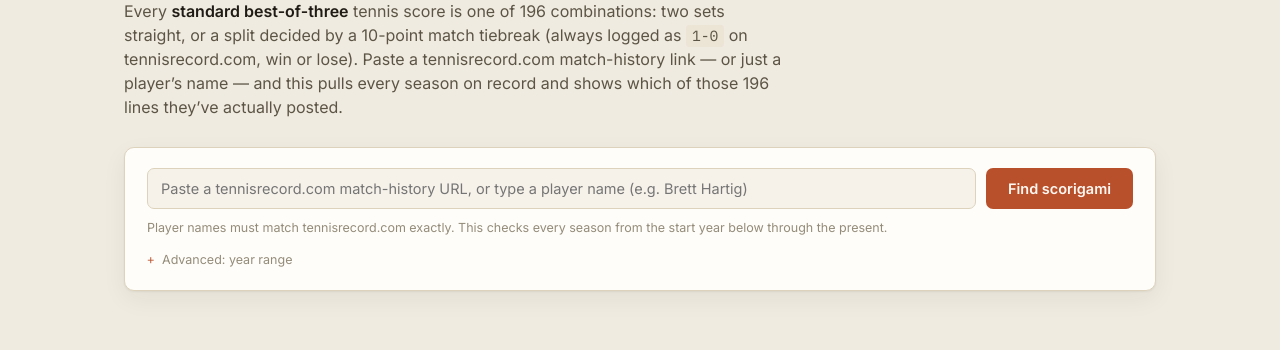
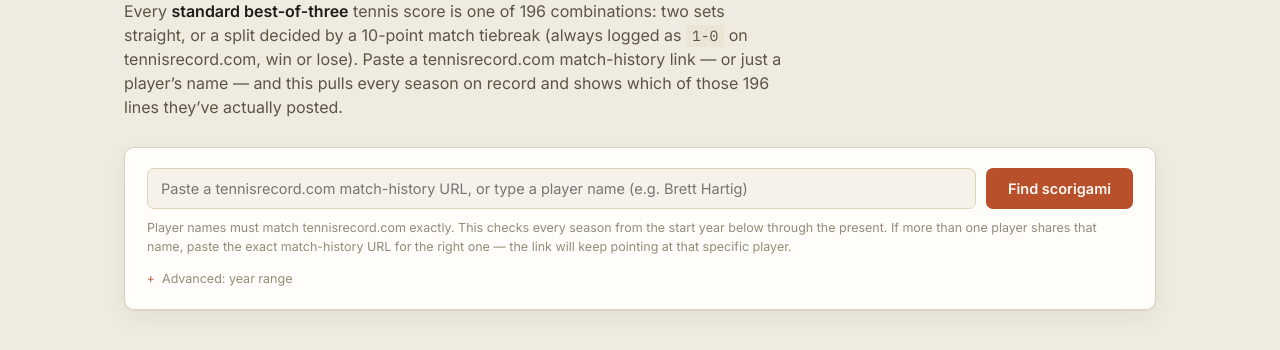
Before and after one commit to ustascorigami/USTA, a Flask app: page / in a window 1280 px wide. Shown: the part 139-489 px from the top of the page. Run offline with Flask 3, Linux system fonts and the light colour scheme.

Commit message:
Add files via upload

```diff
--- a/webapp/app.py
+++ b/webapp/app.py
@@ -5,7 +5,7 @@ import time
 
 from flask import Flask, jsonify, render_template, request
 
-from scorigami_lib import ScorigamiError, build_report, extract_player_name
+from scorigami_lib import ScorigamiError, build_report, extract_player_query
 
 app = Flask(__name__)
 
@@ -57,17 +57,20 @@ def api_scorigami():
         return jsonify({"error": "That's more than 60 years of history in one request — narrow the range."}), 400
 
     try:
-        player = extract_player_name(user_input)
+        query = extract_player_query(user_input)
     except ScorigamiError as e:
         return jsonify({"error": str(e)}), 400
 
-    cache_key = (player.lower(), start_year, end_year)
+    player = query["player"]
+    disambig = query["disambig"]
+
+    cache_key = (player.lower(), disambig, start_year, end_year)
     cached = _cache_get(cache_key)
     if cached is not None:
         return jsonify(cached)
 
     try:
-        report = build_report(player, start_year, end_year)
+        report = build_report(player, start_year, end_year, disambig=disambig)
     except ScorigamiError as e:
         return jsonify({"error": str(e)}), 404
     except Exception as e:  # noqa: BLE001
--- a/webapp/scorigami_lib.py
+++ b/webapp/scorigami_lib.py
@@ -52,8 +52,18 @@ class ScorigamiError(Exception):
     pass
 
 
-def extract_player_name(user_input: str) -> str:
-    """Accept either a full tennisrecord.com URL or a bare player name."""
+def extract_player_query(user_input: str) -> dict:
+    """
+    Accept either a full tennisrecord.com URL or a bare player name.
+    Returns {"player": str, "disambig": str | None}.
+
+    When multiple players share a name, tennisrecord.com disambiguates them
+    with an "s" query param (e.g. ...&playername=Ryan%20White&s=2...) once
+    you've picked the right one on their site. If a pasted URL carries that
+    param, we carry it through on every year's request so the app pulls the
+    same player's history the user actually landed on, instead of guessing
+    from the bare name.
+    """
     s = (user_input or "").strip()
     if not s:
         raise ScorigamiError("Please enter a tennisrecord.com URL or a player name.")
@@ -68,12 +78,21 @@ def extract_player_name(user_input: str) -> str:
                 "Couldn't find a playername in that URL. Paste the full "
                 "tennisrecord.com match-history link, or just type the player's name."
             )
-        return names[0].strip()
-    return s
+        disambig_vals = qs.get("s")
+        disambig = disambig_vals[0].strip() if disambig_vals and disambig_vals[0].strip() else None
+        return {"player": names[0].strip(), "disambig": disambig}
+    return {"player": s, "disambig": None}
 
 
-def fetch_year_html(player: str, year: int, timeout: float = 15.0) -> str:
+def extract_player_name(user_input: str) -> str:
+    """Back-compat wrapper around extract_player_query: just the name."""
+    return extract_player_query(user_input)["player"]
+
+
+def fetch_year_html(player: str, year: int, disambig: str = None, timeout: float = 15.0) -> str:
     params = {"year": year, "playername": player, "mt": 0, "lt": 0, "yr": 1}
+    if disambig:
+        params["s"] = disambig
     url = BASE_URL + "?" + urllib.parse.urlencode(params)
     resp = requests.get(url, headers=HEADERS, timeout=timeout)
     resp.raise_for_status()
@@ -152,14 +171,16 @@ def parse_year_matches(html: str, year: int) -> list:
     return matches
 
 
-def collect_all_years(player: str, start_year: int, end_year: int, max_workers: int = 10):
+def collect_all_years(
+    player: str, start_year: int, end_year: int, disambig: str = None, max_workers: int = 10
+):
     """Fetch + parse every year in [start_year, end_year] concurrently."""
     matches = []
     fetched_years = {}
     errors = {}
 
     def _one(year):
-        html = fetch_year_html(player, year)
+        html = fetch_year_html(player, year, disambig=disambig)
         return year, parse_year_matches(html, year)
 
     with ThreadPoolExecutor(max_workers=max_workers) as ex:
@@ -405,14 +426,25 @@ def compute_top_partners(matches: list, n: int = 5) -> list:
     ]
 
 
-def build_report(player: str, start_year: int, end_year: int) -> dict:
-    matches, fetched_years, errors = collect_all_years(player, start_year, end_year)
+def build_report(player: str, start_year: int, end_year: int, disambig: str = None) -> dict:
+    matches, fetched_years, errors = collect_all_years(
+        player, start_year, end_year, disambig=disambig
+    )
 
     if not matches:
+        hint = (
+            " This name matches more than one player on tennisrecord.com and the "
+            "disambiguated link didn't return anything either -- try re-pasting the "
+            "exact URL you land on after picking the right player on their site."
+            if disambig
+            else " If tennisrecord.com shows more than one player with this name, "
+            "paste the full match-history URL for the specific one you mean instead "
+            "of just typing the name."
+        )
         raise ScorigamiError(
             f'No matches found for "{player}" between {start_year} and {end_year}. '
             "Double check the player name matches tennisrecord.com exactly "
-            "(first and last name, correct spelling/capitalization)."
+            "(first and last name, correct spelling/capitalization)." + hint
         )
 
     normalize_perspective(matches)
@@ -454,6 +486,7 @@ def build_report(player: str, start_year: int, end_year: int) -> dict:
 
     return {
         "player": player,
+        "disambig": disambig,
         "queried_start_year": start_year,
         "queried_end_year": end_year,
         "first_year": first_year,
--- a/webapp/templates/index.html
+++ b/webapp/templates/index.html
@@ -506,7 +506,7 @@
         <input type="text" id="playerInput" placeholder="Paste a tennisrecord.com match-history URL, or type a player name (e.g. Brett Hartig)" autocomplete="off">
         <button type="submit" id="submitBtn">Find scorigami</button>
       </div>
-      <div class="lookup-help">Player names must match tennisrecord.com exactly. This checks every season from the start year below through the present.</div>
+      <div class="lookup-help">Player names must match tennisrecord.com exactly. This checks every season from the start year below through the present. If more than one player shares that name, paste the exact match-history URL for the right one &mdash; the link will keep pointing at that specific player.</div>
       <details class="advanced">
         <summary>Advanced: year range</summary>
         <div class="advanced-row">
@@ -664,7 +664,8 @@ function renderReport(report) {
   const g = report.grids;
   const s = report.summary;
 
-  document.getElementById('heading').textContent = 'Scores ' + report.player + ' Hasn’t Had. Yet.';
+  const disambigSuffix = report.disambig ? ' (tennisrecord.com match #' + report.disambig + ')' : '';
+  document.getElementById('heading').textContent = 'Scores ' + report.player + ' Hasn’t Had. Yet.' + disambigSuffix;
 
   const hero = document.getElementById('hero');
   hero.innerHTML = '';
```
